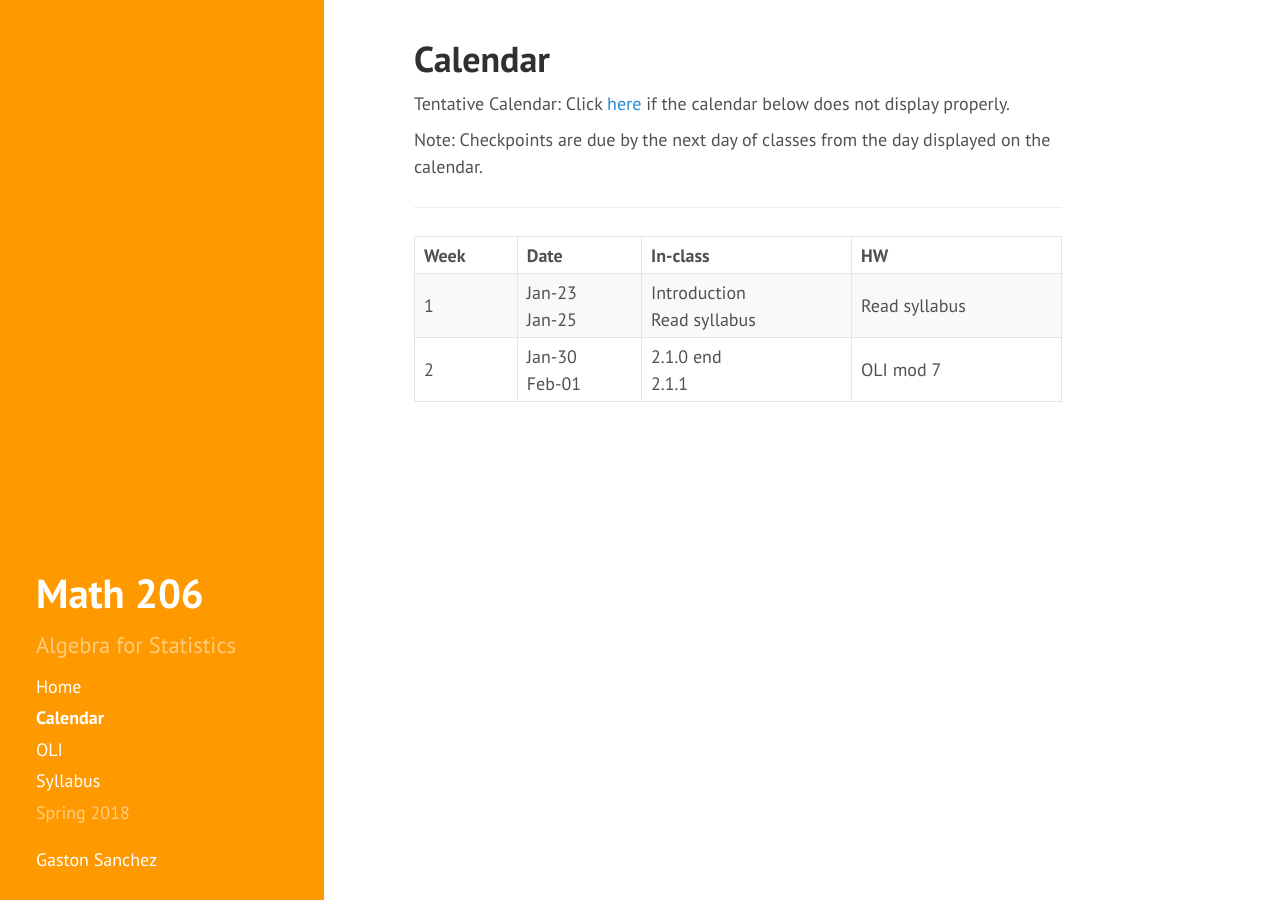
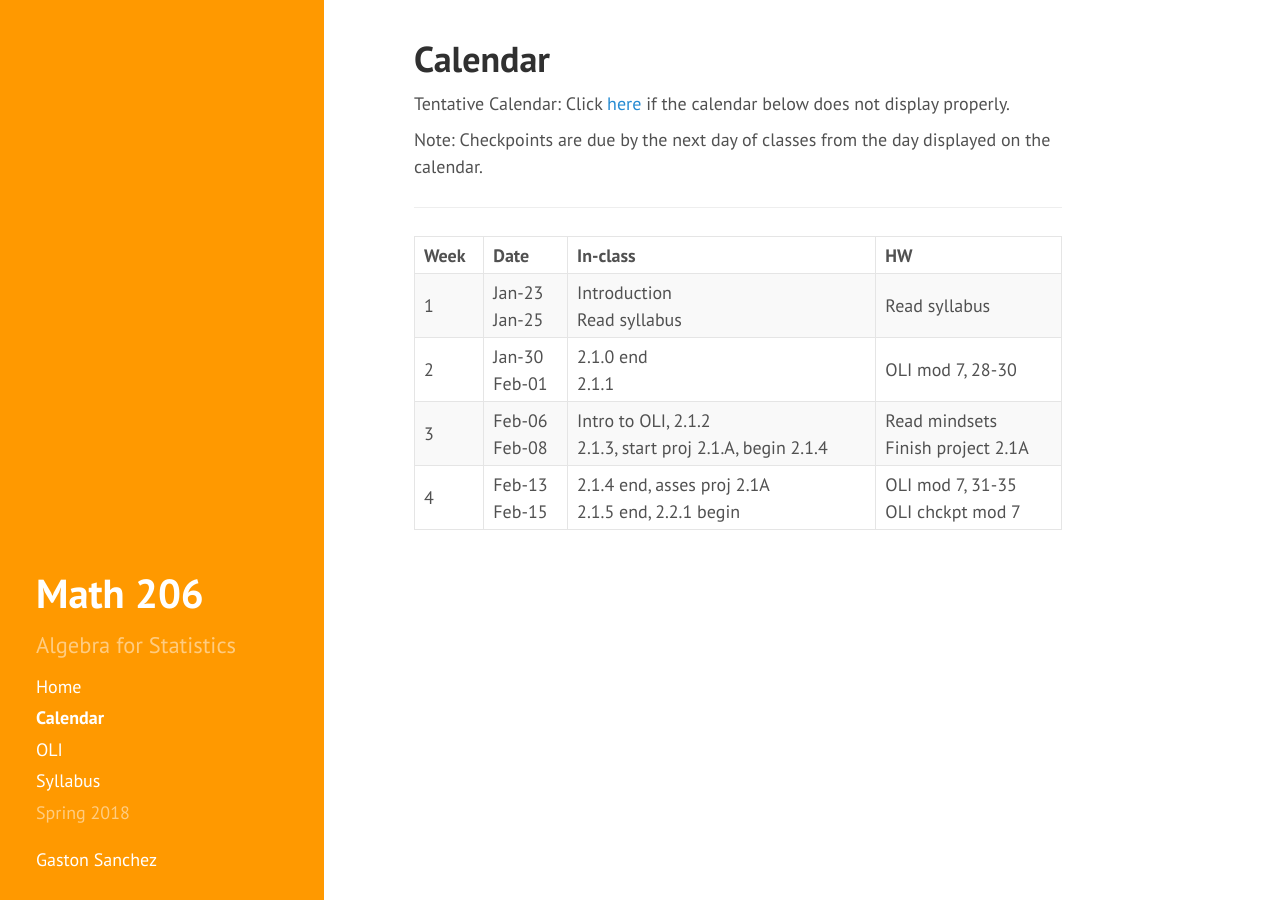
Before and after one commit to gastonstat/math206, a Jekyll site: the page built from calendar.md, in a window 1280 px wide. Built offline with Jekyll 4.4.1, drawn with Linux system fonts in a browser that asks for light colours; nearby versions of some CDN libraries.

Commit message:
calendar: weeks 3 and 4

```diff
--- a/calendar.md
+++ b/calendar.md
@@ -45,7 +45,37 @@ Note: Checkpoints are due by the next day of classes from the day displayed on t
         2.1.1
       </td>
       <td>
-        OLI mod 7
+        OLI mod 7, 28-30
+      </td>
+    </tr>
+    <tr>
+      <td>3</td>
+      <td>
+        Feb-06<br>
+        Feb-08
+      </td>
+      <td>
+        Intro to OLI, 2.1.2<br>
+        2.1.3, start proj 2.1.A, begin 2.1.4
+      </td>
+      <td>
+        Read mindsets<br>
+        Finish project 2.1A
+      </td>
+    </tr>
+    <tr>
+      <td>4</td>
+      <td>
+        Feb-13<br>
+        Feb-15
+      </td>
+      <td>
+        2.1.4 end, asses proj 2.1A<br>
+        2.1.5 end, 2.2.1 begin
+      </td>
+      <td>
+        OLI mod 7, 31-35<br>
+        OLI chckpt mod 7
       </td>
     </tr>
   </tbody>
```
